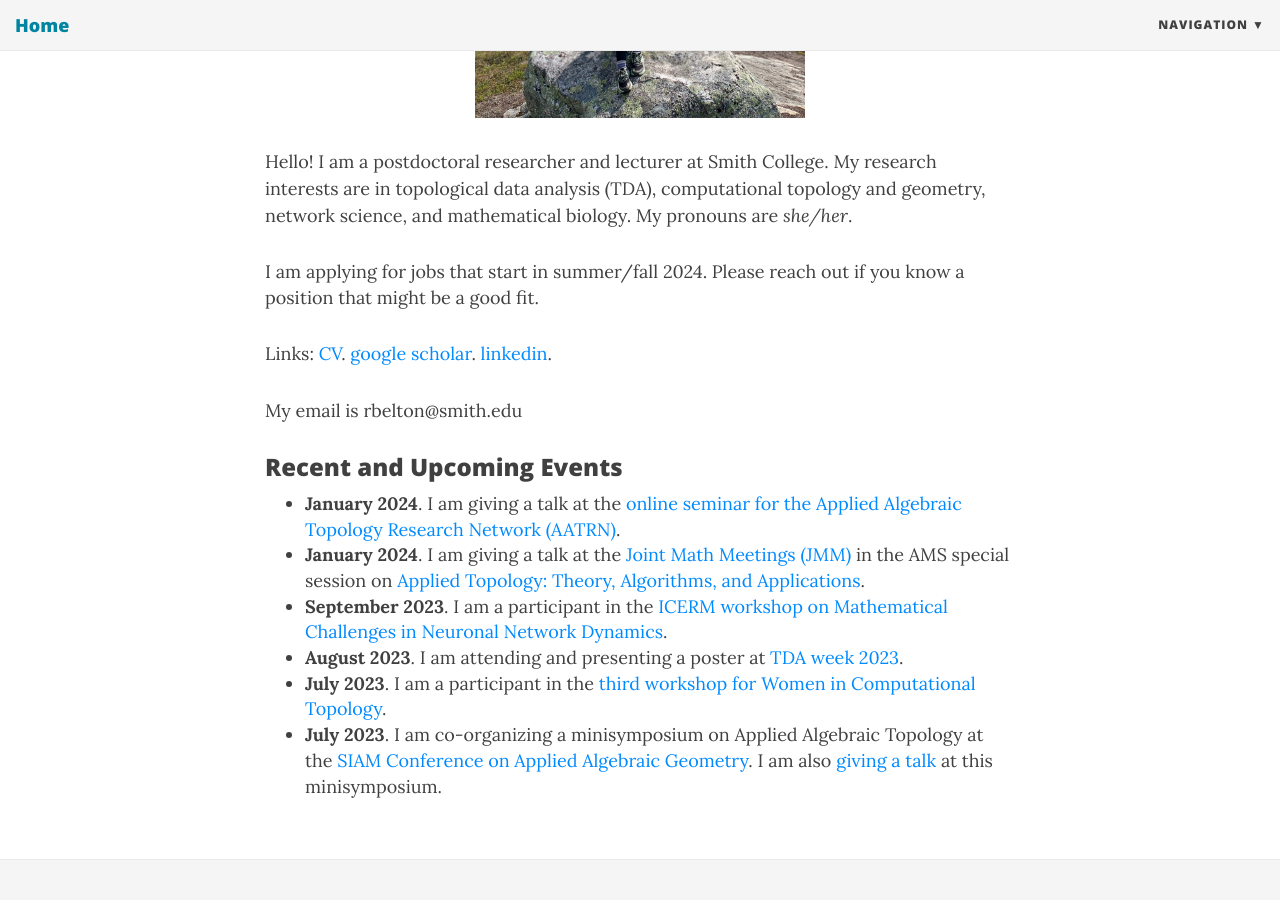
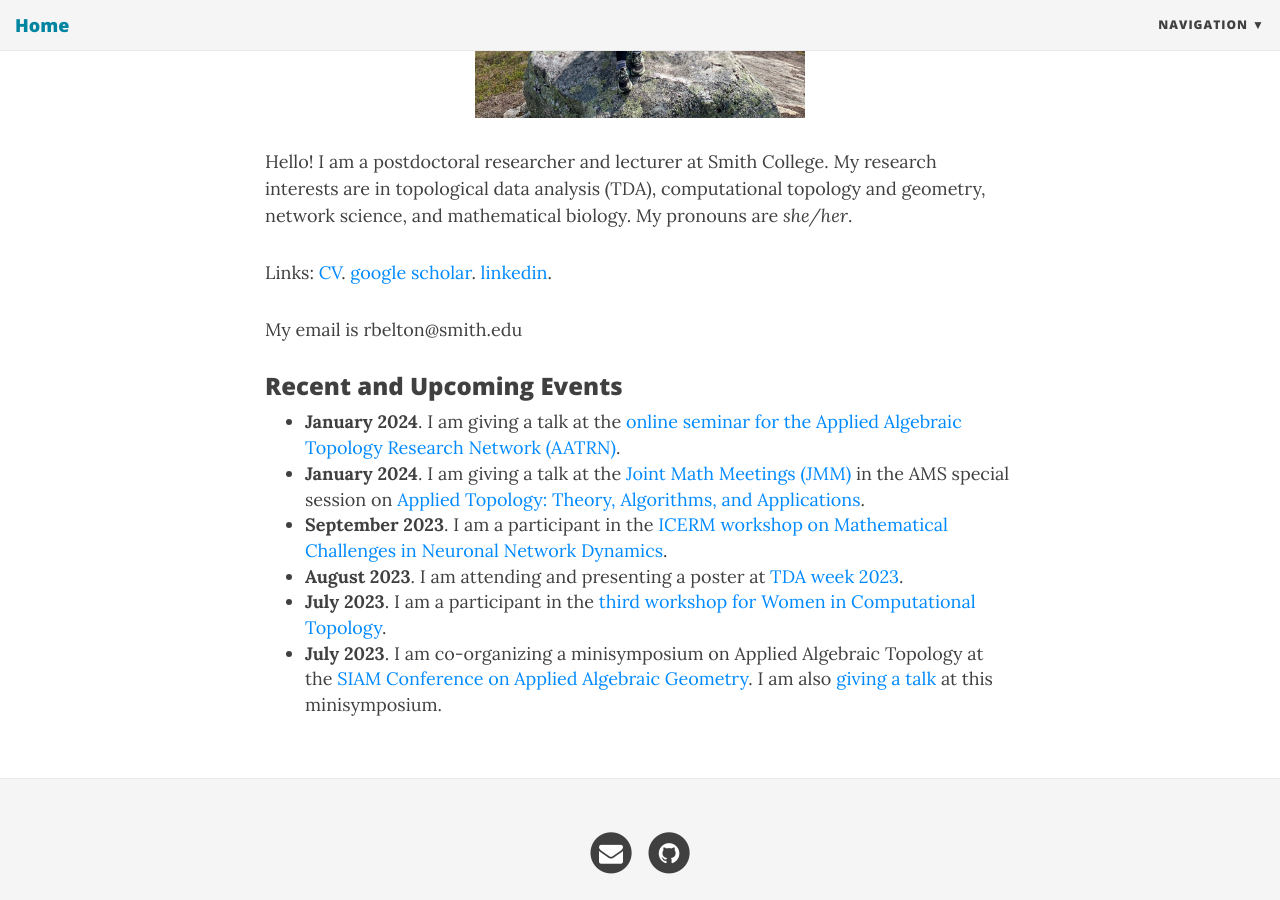
Before and after one commit to robinbelton/robinbelton.github.io, a Jekyll site: the page built from index.html, in a window 1280 px wide and 900 px high, scrolled down 356 px. Built offline with Jekyll 4.4.1, drawn with Linux system fonts in a browser that asks for light colours; nearby versions of some CDN libraries; the list of posts is cut into pages by our own code.

Commit message:
Remove applying for jobs sentence

```diff
--- a/index.html
+++ b/index.html
@@ -9,8 +9,6 @@ use-site-title: true
 
 <p> Hello! I am a postdoctoral researcher and lecturer at Smith College. My research interests are in topological data analysis (TDA), computational topology and geometry, network science, and mathematical biology. My pronouns are <em>she/her</em>.
 </p>
-
-I am applying for jobs that start in summer/fall 2024. Please reach out if you know a position that might be a good fit.
 
 <p> Links: <a href="http://robinbelton.github.io//BeltonCVwebsite.pdf">CV</a>.  <a href="https://scholar.google.com/citations?user=v_c8ueIAAAAJ&hl=en&oi=ao">google scholar</a>.
 <a href="https://www.linkedin.com/in/robin-belton-4511691b0/">linkedin</a>. </p>
```
